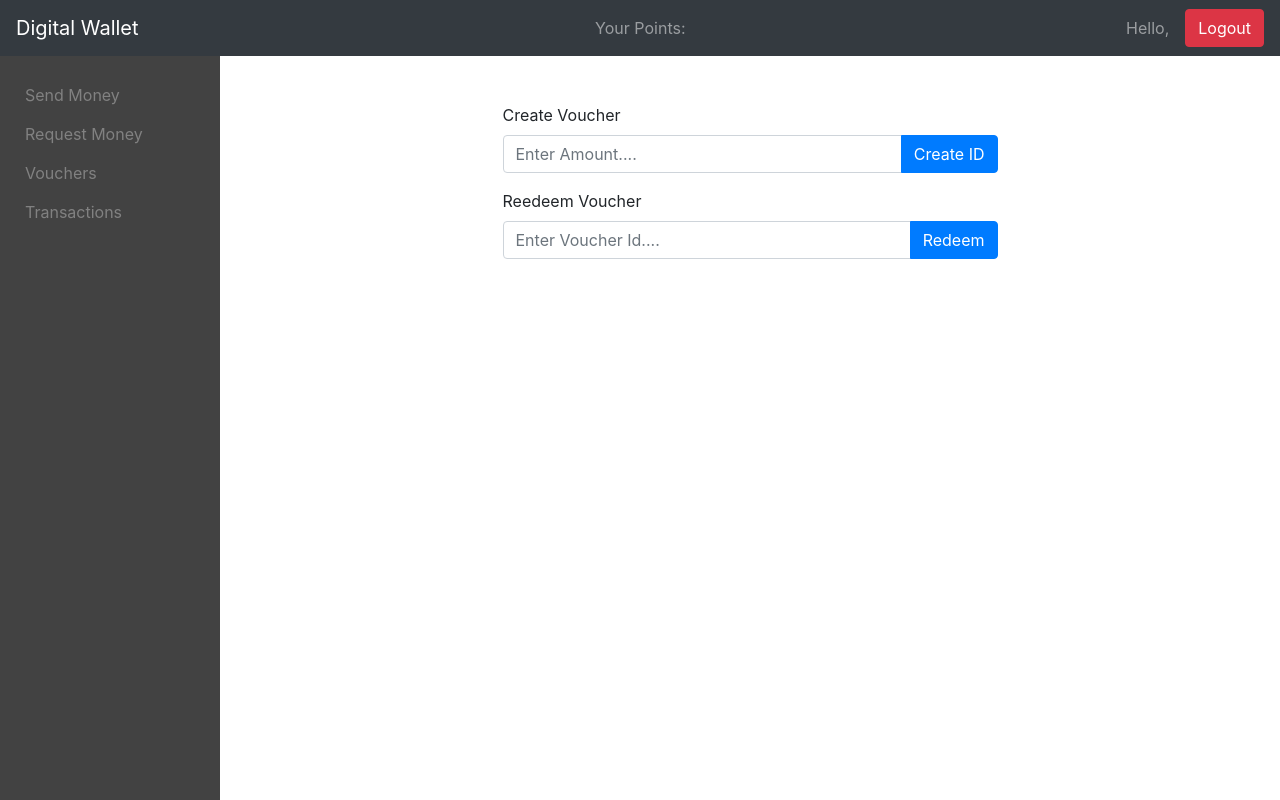
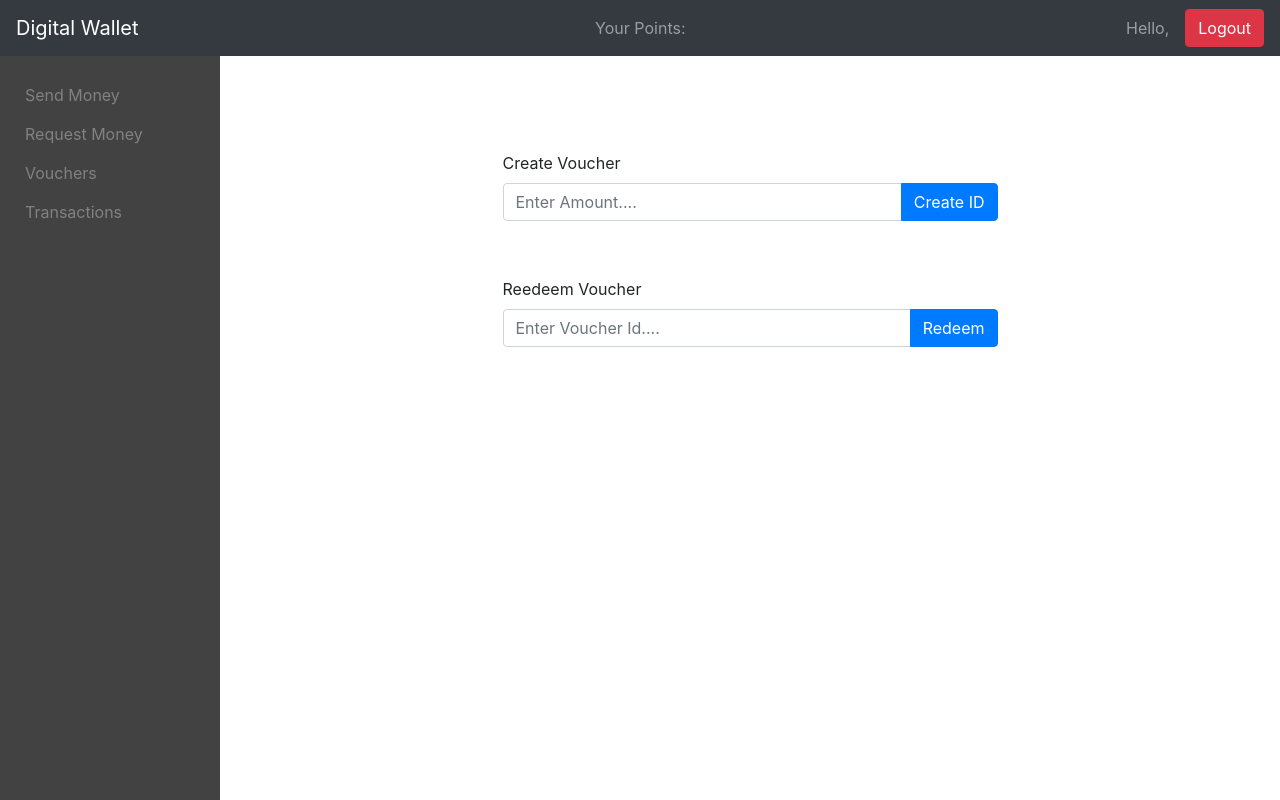
Before and after one commit to Saurja/digital-wallet, a PHP site: page /voucher.php in a window 1280 px wide. Run offline with PHP 8.4, Linux system fonts and the light colour scheme; the visitor is signed in with stand-in values (Sample User, id 1); data that the repository does not hold is empty; some libraries are stand-ins or nearby versions.

Commit message:
bug fixes

```diff
--- a/voucher.php
+++ b/voucher.php
@@ -22,7 +22,7 @@ $transactions = new Transactions($con);
 <div class="row justify-content-center mt-5">
     <div class="col-6">
         <!--    Form to Create Voucher  -->
-        <form class="createVoucher" action="voucher.php" method="POST">
+        <form class="createVoucher mt-5" action="voucher.php" method="POST">
             <label for="exampleInput">Create Voucher</label>
             <div class="input-group">
 
@@ -55,7 +55,7 @@ $transactions = new Transactions($con);
 
 
         <!--    Form to Redeem Voucher  -->
-        <form class="redeemVoucher" action="voucher.php" method="POST">
+        <form class="redeemVoucher mt-5" action="voucher.php" method="POST">
             <label for="exampleInput">Reedeem Voucher</label>
             <div class="input-group">
 
```
